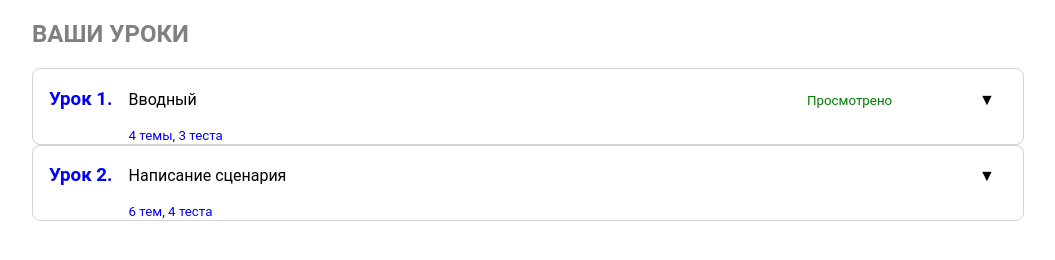
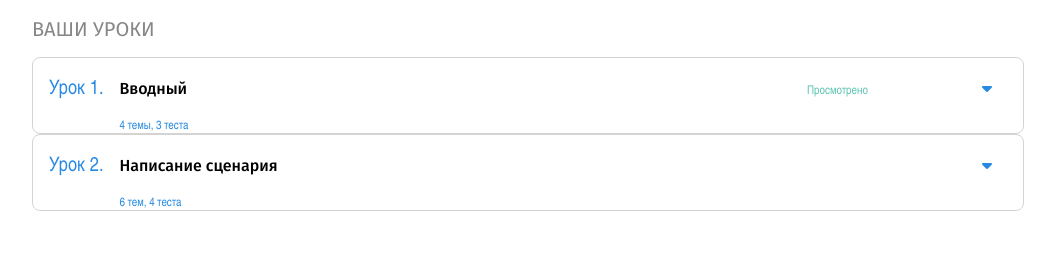
Before and after one commit to Gina-K/expanding_collapsing_list, a website: page index.html in a window 1280 px wide. Shown: the whole page, without its empty margins (112-1167 px from the left). Drawn offline with Linux system fonts and the light colour scheme; a web font is replaced by a local one.

Commit message:
Change font properties

```diff
--- a/index.html
+++ b/index.html
@@ -5,6 +5,8 @@
   <title>Тестовое задание. Задача 1</title>
 
   <link rel="stylesheet" href="styles.css">
+  <link href="https://fonts.googleapis.com/css2?family=Fira+Sans:wght@400;500&display=swap" rel="stylesheet">
+  <link href="https://fonts.googleapis.com/css2?family=Fira+Sans+Condensed&display=swap" rel="stylesheet">
 
   <script src="https://use.fontawesome.com/2b451e0690.js"></script>
 </head>
@@ -16,7 +18,7 @@
   <section>
     <div class="list-header">
       <div class="lesson-number">
-        <h3>Урок 1.</h3>
+        <p>Урок 1.</p>
       </div>
       <div class="lesson-heading">
         <p>Вводный</p>
@@ -25,7 +27,9 @@
       <div class="is-viewed">
         <small>Просмотрено</small>
       </div>
-      <span class="collapse-expand" id="lesson1">&#9660</span>
+      <span class="collapse-expand" id="lesson1">
+        <i class="fa fa-caret-down"></i>
+      </span>
     </div>
 
     <div class="collapsed" id="lesson1-expanded">
@@ -87,7 +91,7 @@
   <section>
     <div class="list-header">
       <div class="lesson-number">
-        <h3>Урок 2.</h3>
+        <p>Урок 2.</p>
       </div>
       <div class="lesson-heading">
         <p>Написание сценария</p>
@@ -95,7 +99,9 @@
       </div>
       <div class="is-viewed">
       </div>
-      <span class="collapse-expand" id="lesson2">&#9660</span>
+      <span class="collapse-expand" id="lesson2">
+        <i class="fa fa-caret-down"></i>
+      </span>
     </div>
 
     <div class="collapsed" id="lesson2-expanded">
--- a/styles.css
+++ b/styles.css
@@ -10,7 +10,9 @@ html {
 
 body {
     margin: 0;
-    font-family: Roboto, Arial, sans-serif;
+    font-family: 'Fira Sans Condensed', 'Arial Narrow', sans-serif;
+    font-size: 16px;
+    font-weight: 400;
 }
 
 main {
@@ -20,13 +22,22 @@ main {
 }
 
 #table-heading {
-    color: gray;
+    font-family: 'Fira Sans', Arial, sans-serif;
+    font-size: 20px;
+    font-weight: 400;
     text-transform: uppercase;
+    color: #868686;
 }
 
 section {
     border: 1px solid lightgray;
     border-radius: 8px;
+}
+
+small {
+    font-family: 'Fira Sans Condensed', 'Arial Narrow', sans-serif;!important;
+    font-size: 12px;
+    color: #5EC5B3;
 }
 
 /* Short lesson's information */
@@ -47,29 +58,32 @@ section {
 }
 
 .lesson-number {
+    font-size: 20px;
+    color: #278AE2;
+    white-space: nowrap;
     margin-right: 16px;
-    color: blue;
-    white-space: nowrap;
 }
 
 .lesson-heading {
+    font-family: 'Fira Sans', Arial, sans-serif;
+    font-weight: 500;
     width: 100%;
 }
 
 .lesson-heading small {
-    color: blue;
+    color: #278AE2;
 }
 
 .is-viewed {
     flex: none;
     width: 160px;
-    color: green;
 }
 
 .collapse-expand {
     flex: none;
     width: 40px;
     text-align: center;
+    color: #278AE2;
 }
 
 /* Expanded list */
@@ -79,8 +93,8 @@ section {
     border-bottom: 1px solid gray;
 }
 
-.list-caption > small {
-    color: gray;
+.list-caption small {
+    color: #868686;
 }
 
 .theme {
@@ -90,13 +104,17 @@ section {
 .test {
     flex: none;
     width: 120px;
-    color: green;
+    color: #5EC5B3;
+}
+
+.test i {
+    font-size: 22px;
 }
 
 .status {
     flex: none;
     width: 200px;
-    color: green;
+    color: #5EC5B3;
 }
 
 .list-item {
--- a/task1.js
+++ b/task1.js
@@ -1,3 +1,5 @@
+'use strict'
+
 const arrows = document.querySelectorAll(".collapse-expand");
 
 arrows.forEach(arrow => arrow.addEventListener("click", collapseOrExpand));
```
Also changed, not shown: package.json (added, +15 -0 lines), 1 other file.
